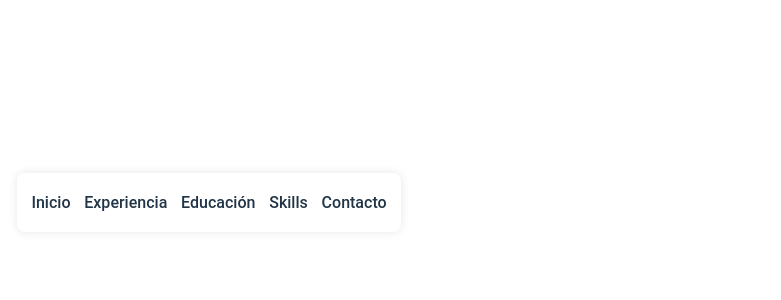
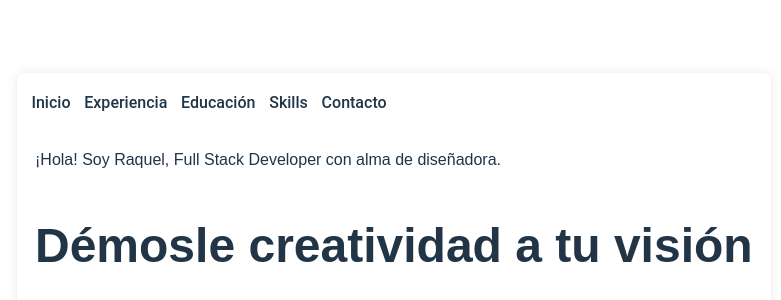
Before and after one commit to raquelruz/cv-react, a React (Vite) app: page / in a window 1280 px wide. Shown: the part 218-518 px from the top of the page, without its empty margins (3-784 px from the left). Built offline with nearby package versions, Linux system fonts and the light colour scheme.

Commit message:
feat(home): add home section

```diff
--- a/src/App.css
+++ b/src/App.css
@@ -21,6 +21,7 @@
 	--darkgray-color: #ababab;
 	--tech-btn: #808080;
 }
+
 
 body {
 	font-family: "Roboto", sans-serif;
--- a/src/App.jsx
+++ b/src/App.jsx
@@ -1,18 +1,23 @@
 import { useState } from "react";
-import "./App.css";
+import "./App.css"
 import { Tabs } from "./assets/components/Tabs";
 import { Navigation } from "./assets/components/Navigation";
+import { Home } from "./assets/components/Home/Home";
 
 const INITIAL_TAB = Object.keys(Tabs)[0];
 
 export const App = () => {
-  const [activeTab, setActiveTab] = useState(INITIAL_TAB);
+	const [activeTab, setActiveTab] = useState(INITIAL_TAB);
+
 	return (
 		<>
 			<div className="app-container">
+				<Navigation activeTab={activeTab} setActiveTab={setActiveTab} />
 
-        <Navigation activeTab={activeTab} setActiveTab={setActiveTab} />
-      </div>
+			<section id="Home-section">
+				<Home />
+			</section>
+			</div>
 		</>
 	);
 };
--- /dev/null
+++ b/src/assets/components/Home/Home.css
@@ -0,0 +1,38 @@
+.home-section {
+	padding: 20px 10px;
+	display: flex;
+	flex-direction: column;
+	justify-content: center;
+	gap: 3rem;
+	font-family: "Poppins", sans-serif;
+	color: var(--text-color);
+}
+
+.home-text {
+	font-weight: 500;
+	font-size: 1rem;
+	margin-bottom: 0.8rem;
+	color: var(--text-color);
+}
+
+.accent {
+	color: var(--accent-color);
+	font-weight: 700;
+	letter-spacing: 1px;
+}
+
+.main-title {
+	font-weight: 900;
+	font-size: 3rem;
+	line-height: 1.1;
+	margin-bottom: 1.2rem;
+	position: relative;
+	overflow: hidden;
+}
+
+.animated-word {
+	display: inline-block;
+	color: var(--accent-color);
+	animation: slideUpFade 3.5s ease-in-out infinite;
+	position: relative;
+}
--- /dev/null
+++ b/src/assets/components/Home/Home.jsx
@@ -0,0 +1,36 @@
+import { useEffect, useState } from "react";
+import "./Home.css";
+
+export const Home = () => {
+	const [index, setIndex] = useState(0);
+
+	const words = ["vida", "creatividad", "color", "sentido", "impacto"];
+
+	useEffect(() => {
+		const interval = setInterval(() => {
+			setIndex((prev) => (prev + 1) % words.length);
+		}, 3500);
+		return () => clearInterval(interval);
+	}, []);
+
+	return (
+		<section id="home-section" className="home-section">
+			<div className="home-content">
+				<div className="home-text">
+					<p>
+						¡Hola! Soy <span className="home-accent">Raquel</span>, Full Stack Developer con alma de
+						diseñadora.
+					</p>
+
+					<h1 className="main-title">
+						Démosle{" "}
+						<span key={words[index]} className="animated-word">
+							{words[index]}
+						</span>{" "}
+						a tu visión
+					</h1>
+				</div>
+			</div>
+		</section>
+	);
+};
```
